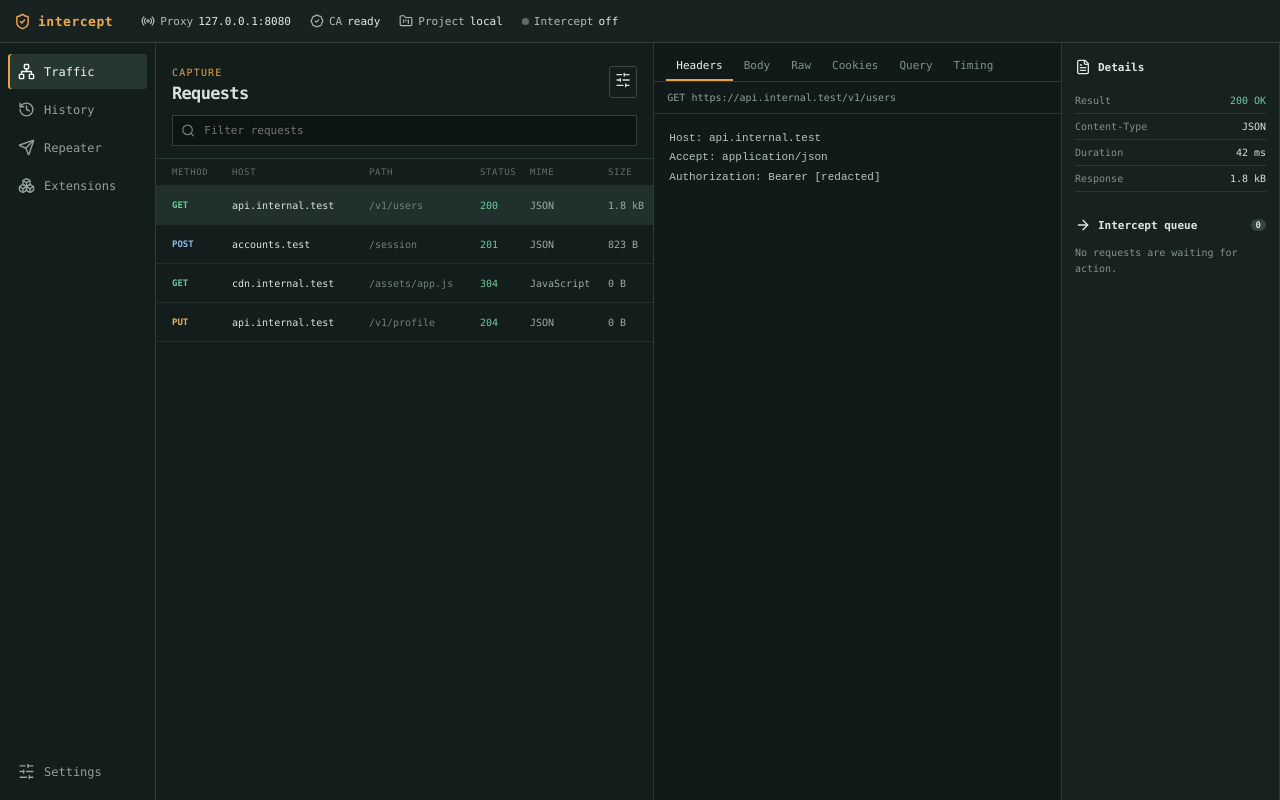
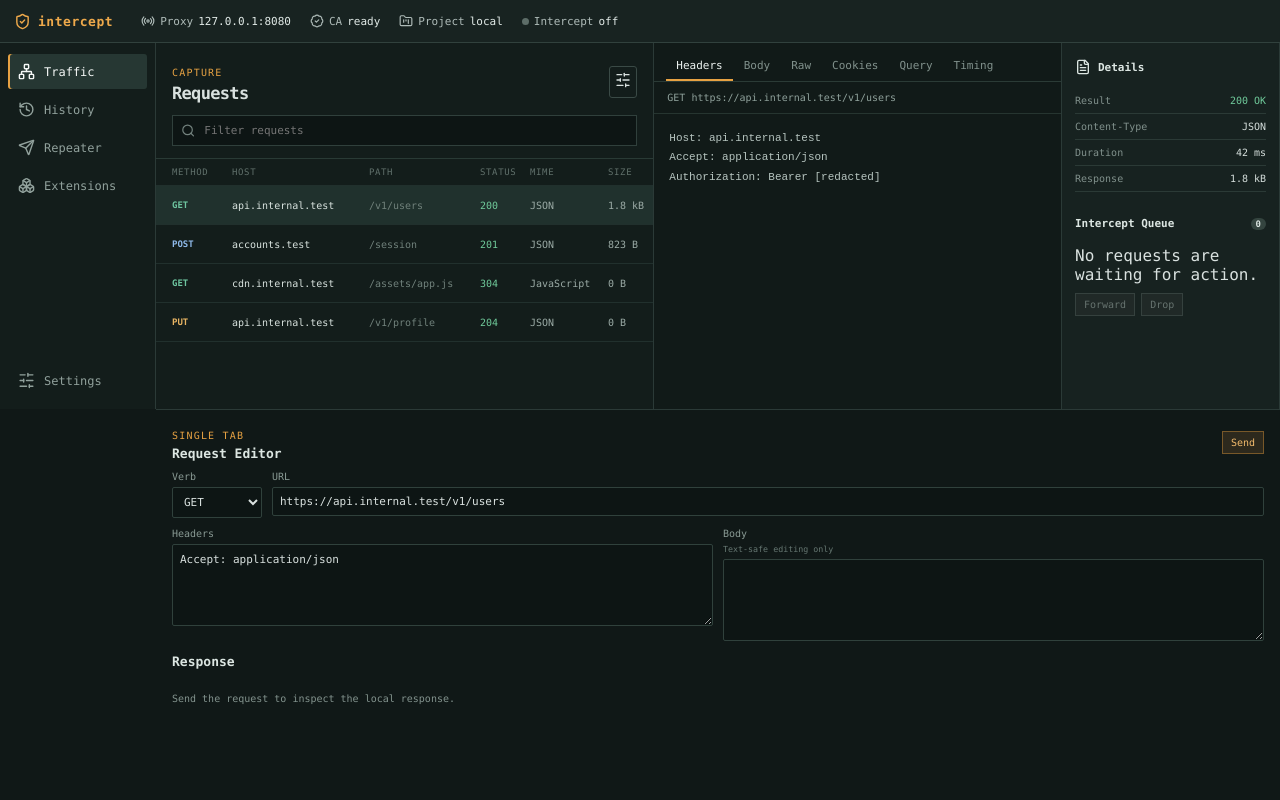
Before and after one commit to LutzHoffmann/burpsuite-clone, a React (Vite) app in the folder web/: page / in a window 1280 px wide. Built offline with nearby package versions, Linux system fonts and the light colour scheme.

Commit message:
feat: add intercept and repeater ui

```diff
--- a/web/src/App.tsx
+++ b/web/src/App.tsx
@@ -1,9 +1,11 @@
 import { useState } from 'react';
-import { ArrowRight, Boxes, FileText, History, Network, Search, Send, SlidersHorizontal } from 'lucide-react';
+import { Boxes, FileText, History, Network, Search, Send, SlidersHorizontal } from 'lucide-react';
 import { HistoryTable } from './components/HistoryTable';
+import { InterceptPanel } from './components/InterceptPanel';
 import { Inspector } from './components/Inspector';
+import { Repeater } from './components/Repeater';
 import { StatusBar } from './components/StatusBar';
-import type { Exchange, HistoryItem } from './types';
+import type { Exchange, HistoryItem, InterceptItem, SendRequest, SendResult } from './types';
 
 const historyItems: HistoryItem[] = [
   { id: 1, method: 'GET', scheme: 'https', host: 'api.internal.test', path: '/v1/users', query: '', status: 200, mimeType: 'JSON', requestSize: 312, responseSize: 1843, durationMs: 42, startedAt: '2026-08-19T10:24:00', intercepted: false, error: false },
@@ -23,7 +25,14 @@ const exchanges: Record<number, Exchange> = Object.fromEntries(historyItems.map(
 
 export function App() {
   const [selectedId, setSelectedId] = useState<number | null>(historyItems[0].id);
+  const [interceptItems, setInterceptItems] = useState<InterceptItem[]>([]);
+  const [repeaterResult, setRepeaterResult] = useState<SendResult | null>(null);
   const exchange = selectedId === null ? null : exchanges[selectedId] ?? null;
+  const repeaterRequest: SendRequest = { method: 'GET', url: 'https://api.internal.test/v1/users', headers: { Accept: ['application/json'] }, body: '' };
+
+  const forwardIntercept = (id: string) => setInterceptItems((items) => items.filter((item) => item.id !== id));
+  const dropIntercept = (id: string) => setInterceptItems((items) => items.filter((item) => item.id !== id));
+  const sendRepeater = (request: SendRequest) => setRepeaterResult({ status: 200, headers: { 'Content-Type': ['application/json'] }, body: request.body, durationMs: 0, size: new Blob([request.body]).size, truncated: false, contentType: 'application/json' });
 
   return (
     <main className="app-shell">
@@ -59,9 +68,12 @@ export function App() {
             <div><dt>Duration</dt><dd>{exchange ? `${exchange.Duration} ms` : '-'}</dd></div>
             <div><dt>Response</dt><dd>{exchange ? `${(exchange.ResponseSize / 1024).toFixed(1)} kB` : '-'}</dd></div>
           </dl>
-          <div className="utility-heading queue-title"><ArrowRight size={16} /> Intercept queue <span>0</span></div>
-          <p className="empty-state">No requests are waiting for action.</p>
+          <InterceptPanel items={interceptItems} onForward={forwardIntercept} onDrop={dropIntercept} />
         </aside>
+
+        <section className="repeater-workspace">
+          <Repeater initialRequest={repeaterRequest} result={repeaterResult} onSend={sendRepeater} />
+        </section>
       </div>
     </main>
   );
--- /dev/null
+++ b/web/src/components/InterceptPanel.tsx
@@ -0,0 +1,37 @@
+import type { InterceptItem } from '../types';
+
+type InterceptPanelProps = {
+  items: InterceptItem[];
+  onForward: (id: string) => void;
+  onDrop: (id: string) => void;
+};
+
+const bodySize = (body: string) => new Blob([body]).size;
+
+export function InterceptPanel({ items, onForward, onDrop }: InterceptPanelProps) {
+  return (
+    <section className="intercept-panel" aria-label="Intercept Queue">
+      <div className="utility-heading">
+        Intercept Queue <span>{items.length}</span>
+      </div>
+      {items.length === 0 ? (
+        <div className="intercept-empty">
+          <p>No requests are waiting for action.</p>
+          <div className="intercept-actions">
+            <button type="button" disabled>Forward</button>
+            <button type="button" disabled>Drop</button>
+          </div>
+        </div>
+      ) : items.map((item) => (
+        <article className="intercept-item" key={item.id}>
+          <div className="intercept-request"><b className={`method method-${item.method.toLowerCase()}`}>{item.method}</b><span>{item.url}</span></div>
+          <div className="intercept-meta">{Object.keys(item.headers).length} headers · {bodySize(item.body)} B body</div>
+          <div className="intercept-actions">
+            <button type="button" onClick={() => onForward(item.id)}>Forward</button>
+            <button className="danger-button" type="button" onClick={() => onDrop(item.id)}>Drop</button>
+          </div>
+        </article>
+      ))}
+    </section>
+  );
+}
--- /dev/null
+++ b/web/src/components/Repeater.tsx
@@ -0,0 +1,47 @@
+import { useState } from 'react';
+import type { SendRequest, SendResult } from '../types';
+
+type RepeaterProps = {
+  initialRequest: SendRequest;
+  result: SendResult | null;
+  onSend: (request: SendRequest) => void;
+};
+
+const formatHeaders = (headers: Record<string, string[]>) =>
+  Object.entries(headers).flatMap(([name, values]) => values.map((value) => `${name}: ${value}`)).join('\n');
+
+const parseHeaders = (text: string) => text.split('\n').reduce<Record<string, string[]>>((headers, line) => {
+  const separator = line.indexOf(':');
+  if (separator < 1) return headers;
+  const name = line.slice(0, separator).trim();
+  const value = line.slice(separator + 1).trim();
+  if (name && value) headers[name] = [...(headers[name] ?? []), value];
+  return headers;
+}, {});
+
+export function Repeater({ initialRequest, result, onSend }: RepeaterProps) {
+  const [method, setMethod] = useState(initialRequest.method);
+  const [url, setUrl] = useState(initialRequest.url);
+  const [headers, setHeaders] = useState(formatHeaders(initialRequest.headers));
+  const [body, setBody] = useState(initialRequest.body);
+
+  const send = () => onSend({ method, url, headers: parseHeaders(headers), body });
+
+  return (
+    <section className="repeater-panel" aria-label="Repeater">
+      <div className="repeater-heading"><div><span className="eyebrow">Single Tab</span><h2>Request Editor</h2></div><button className="send-button" type="button" onClick={send}>Send</button></div>
+      <div className="repeater-request-line">
+        <label aria-label="Method">Verb<select value={method} onChange={(event) => setMethod(event.target.value)}><option>GET</option><option>POST</option><option>PUT</option><option>PATCH</option><option>DELETE</option></select></label>
+        <label>URL<input value={url} onChange={(event) => setUrl(event.target.value)} /></label>
+      </div>
+      <label className="repeater-field">Headers<textarea value={headers} onChange={(event) => setHeaders(event.target.value)} spellCheck={false} /></label>
+      <label className="repeater-field">Body <small>Text-safe editing only</small><textarea value={body} onChange={(event) => setBody(event.target.value)} spellCheck={false} /></label>
+      <div className="response-heading"><h2>Response</h2>{result && <span className="ok">{result.status}</span>}</div>
+      {result ? <>
+        <dl className="response-meta"><div><dt>Duration</dt><dd>{result.durationMs} ms</dd></div><div><dt>Size</dt><dd>{result.size} B</dd></div></dl>
+        <label className="repeater-field">Headers<textarea readOnly value={formatHeaders(result.headers)} /></label>
+        <label className="repeater-field">Body<textarea readOnly value={result.body} /></label>
+      </> : <p className="empty-state">Send the request to inspect the local response.</p>}
+    </section>
+  );
+}
--- a/web/src/styles.css
+++ b/web/src/styles.css
@@ -2,6 +2,7 @@
 * { box-sizing: border-box; }
 body { margin: 0; min-width: 320px; min-height: 100vh; background: radial-gradient(circle at 90% 0%, #213c37 0, transparent 30rem), #101817; }
 button, input { font: inherit; }
+textarea, select { font: inherit; }
 button { color: inherit; }
 .app-shell { min-height: 100vh; display: grid; grid-template-rows: 43px 1fr; }
 .status-bar { display: flex; align-items: center; gap: 28px; padding: 0 14px; background: #182321; border-bottom: 1px solid #31413d; font-size: 11px; }
@@ -24,3 +25,7 @@ button { color: inherit; }
 .status-code.error { color: #e77d67; }
 .tab-strip { overflow-x: auto; }
 .inspector-empty { display: grid; place-items: center; min-height: 160px; padding: 15px; color: #83938e; font-size: 11px; text-align: center; }
+
+.intercept-panel { margin-top: 25px; }.intercept-empty p { margin-bottom: 8px; }.intercept-item { margin-top: 11px; padding: 9px; border: 1px solid #30413c; background: #101816; }.intercept-request { display: flex; gap: 8px; min-width: 0; font-size: 10px; }.intercept-request span { overflow: hidden; text-overflow: ellipsis; white-space: nowrap; color: #cbd7d3; }.intercept-meta { margin-top: 6px; color: #83938e; font-size: 9px; }.intercept-actions { display: flex; gap: 6px; margin-top: 9px; }.intercept-actions button, .send-button { border: 1px solid #785829; background: #2d291d; padding: 5px 8px; color: #f2ba6c; font-size: 10px; }.intercept-actions button:disabled { color: #66736f; border-color: #35413e; background: #202927; }.intercept-actions .danger-button { border-color: #713c35; background: #311f1d; color: #ec9a88; }
+.repeater-workspace { grid-column: 2 / -1; min-height: 0; border-top: 1px solid #2b3a37; background: #101817; }.repeater-panel { display: grid; grid-template-columns: repeat(2, minmax(0, 1fr)); gap: 10px; padding: 14px 16px; }.repeater-heading, .response-heading { display: flex; align-items: center; justify-content: space-between; grid-column: 1 / -1; }.repeater-heading h2, .response-heading h2 { margin: 3px 0 0; color: #dce6e2; font-size: 13px; }.repeater-request-line { display: grid; grid-template-columns: 90px minmax(0, 1fr); gap: 10px; grid-column: 1 / -1; }.repeater-request-line label, .repeater-field { display: flex; flex-direction: column; gap: 5px; color: #899a94; font-size: 10px; }.repeater-request-line input, .repeater-request-line select, .repeater-field textarea { width: 100%; border: 1px solid #30413c; border-radius: 2px; outline: 0; background: #0d1514; padding: 7px; color: #d9e1df; font-size: 11px; }.repeater-field textarea { min-height: 82px; resize: vertical; line-height: 1.5; }.repeater-field small { color: #667772; }.response-meta { grid-column: 1 / -1; display: flex; gap: 18px; margin: -4px 0 0; }.response-meta div { min-width: 110px; }.response-meta dd { text-align: left; }.repeater-panel > .empty-state { grid-column: 1 / -1; }
+@media (max-width: 720px) { .repeater-workspace { grid-column: 1; }.repeater-panel { grid-template-columns: 1fr; }.repeater-request-line { grid-template-columns: 1fr; }.repeater-field { grid-column: 1; } }
```
Also changed, not shown: 1 other file (tests, documents, lock files or other folders).
